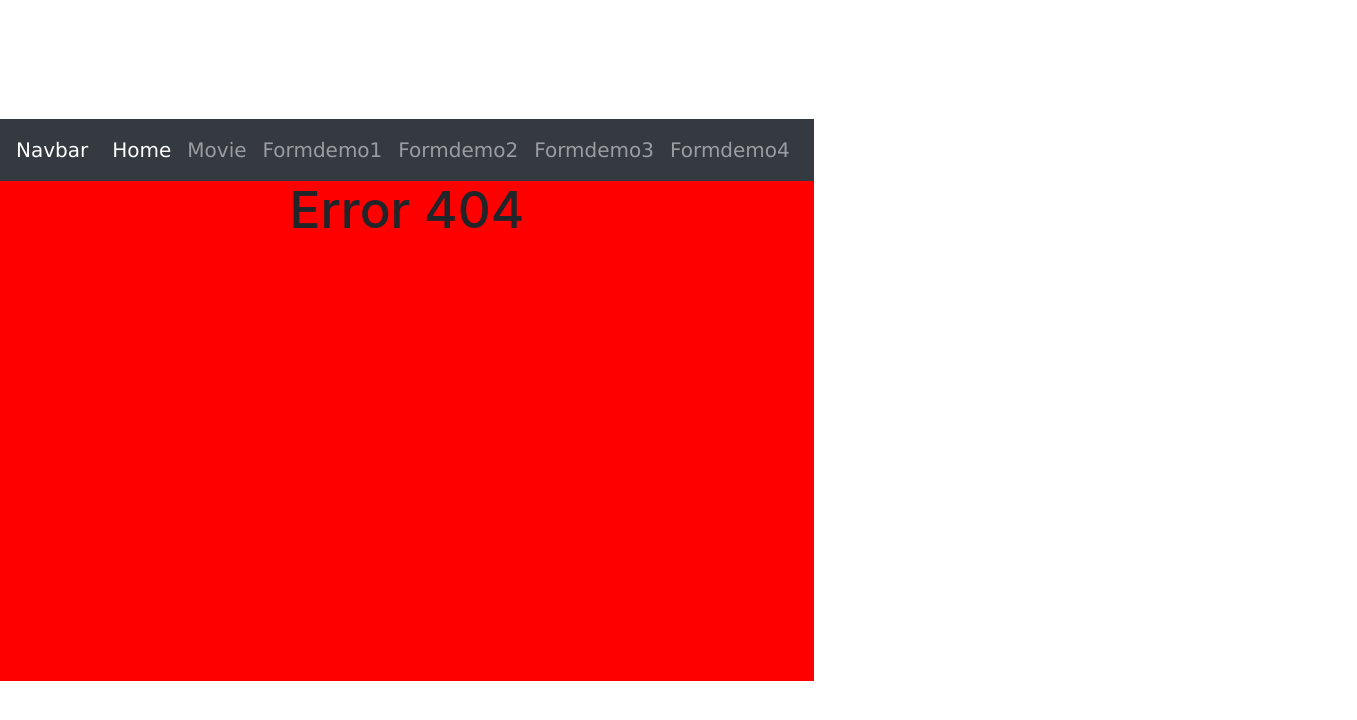
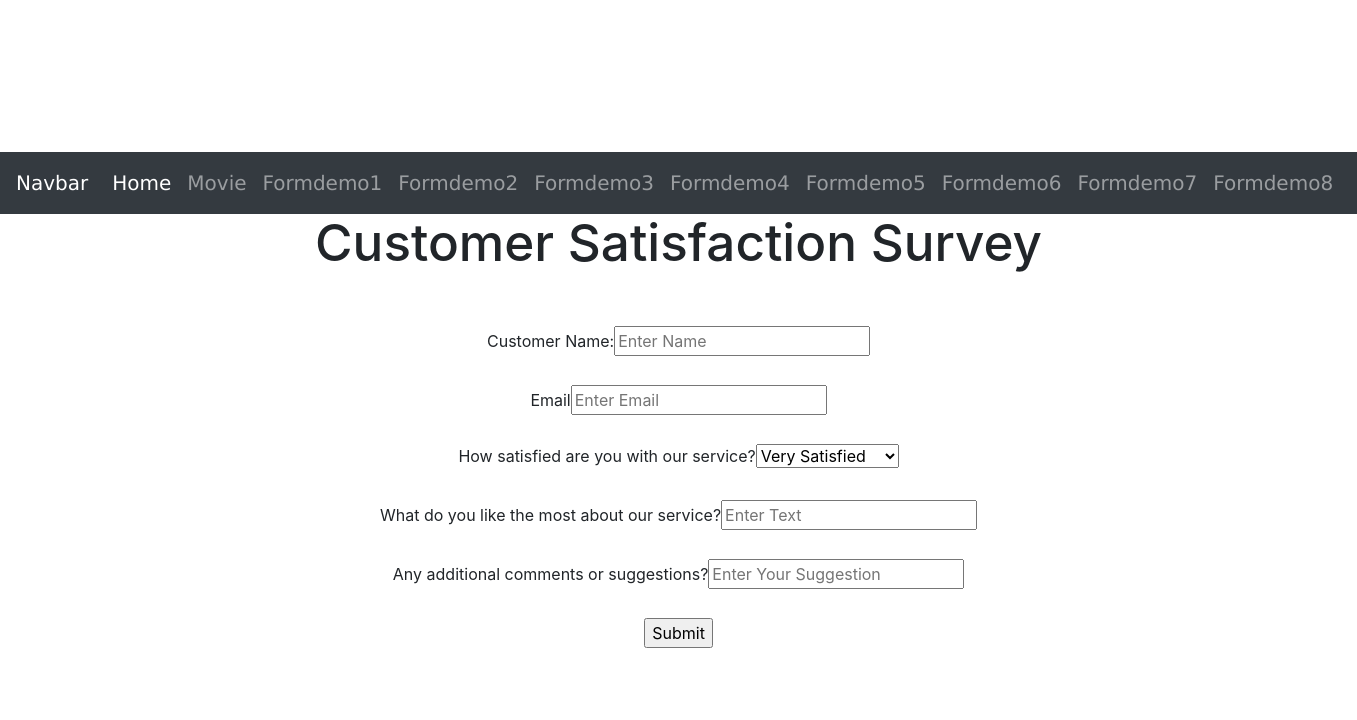
Before and after one commit to Manavjain-MJ/MERN, a React (Vite) app: page /formdemo6 in a window 1280 px wide. Before the commit this address had no page. Shown: the top 720 px of the page, 1357 px wide, since content can reach past the window. Built offline with nearby package versions, Linux system fonts and the light colour scheme; the HTML template or start-up script is replaced by a standard one.

Commit message:
form tasks

```diff
--- a/src/App.jsx
+++ b/src/App.jsx
@@ -28,6 +28,10 @@ import { FormDemo1 } from './components/forms/FormDemo1'
 import { FormDemo2 } from './components/forms/FormDemo2'
 import { FormDemo3 } from './components/forms/FormDemo3'
 import { FormDemo4 } from './components/forms/FormDemo4'
+import { FormDemo5 } from './components/forms/FormDemo5'
+import { FormDemo6 } from './components/forms/FormDemo6'
+import { FormDemo7 } from './components/forms/FormDemo7'
+import { FormDemo8 } from './components/forms/FormDemo8'
 
 function App() {
   const [count, setCount] = useState(0)
@@ -46,6 +50,10 @@ function App() {
       <Route path='/formdemo2' element ={<FormDemo2></FormDemo2>}></Route>
       <Route path='/formdemo3' element ={<FormDemo3></FormDemo3>}></Route>
       <Route path='/formdemo4' element ={<FormDemo4 ></FormDemo4>}></Route>
+      <Route path='/formdemo5' element ={<FormDemo5 ></FormDemo5>}></Route>
+      <Route path='/formdemo6' element ={<FormDemo6 ></FormDemo6>}></Route>
+      <Route path='/formdemo7' element ={<FormDemo7 ></FormDemo7>}></Route>
+      <Route path='/formdemo8' element ={<FormDemo8 ></FormDemo8>}></Route>
       <Route path='/*' element={<Error404></Error404>}></Route>
      </Routes>
     </div>
--- a/src/components/Navbar.jsx
+++ b/src/components/Navbar.jsx
@@ -19,12 +19,27 @@ export const Navbar = () => {
                     </li>
                     <li class="nav-item">
                         <Link class="nav-link" to="/formdemo1">Formdemo1</Link>
-                    </li> <li class="nav-item">
+                    </li>
+                     <li class="nav-item">
                         <Link class="nav-link" to="/formdemo2">Formdemo2</Link>
-                    </li> <li class="nav-item">
+                    </li>
+                     <li class="nav-item">
                         <Link class="nav-link" to="/formdemo3">Formdemo3</Link>
-                    </li> <li class="nav-item">
+                    </li>
+                    <li class="nav-item">
                         <Link class="nav-link" to="/formdemo4">Formdemo4</Link>
+                    </li>
+                    <li class="nav-item">
+                        <Link class="nav-link" to="/formdemo5">Formdemo5</Link>
+                    </li>
+                    <li class="nav-item">
+                        <Link class="nav-link" to="/formdemo6">Formdemo6</Link>
+                    </li>
+                    <li class="nav-item">
+                        <Link class="nav-link" to="/formdemo7">Formdemo7</Link>
+                    </li>
+                    <li class="nav-item">
+                        <Link class="nav-link" to="/formdemo8">Formdemo8</Link>
                     </li>
                 </ul>
             </div>
--- a/src/components/forms/FormDemo2.jsx
+++ b/src/components/forms/FormDemo2.jsx
@@ -26,7 +26,7 @@ export const FormDemo2 = () => {
                     Return<input type="checkbox" value="return" {...register("choice")} />
                     <br />
                     <label>City</label>
-                    <select>
+                    <select {...register("city")}>
                         <option value="ahmedabad">Ahmedabad</option>
                         <option value="mumbai">Mumbai</option>
                         <option value="pune">Pune</option>
--- /dev/null
+++ b/src/components/forms/FormDemo5.jsx
@@ -0,0 +1,32 @@
+import React from 'react'
+import { useForm } from 'react-hook-form'
+
+export const FormDemo5 = () => {
+    const {register,handleSubmit} = useForm()
+    const submitHandler = (data)=>{
+        console.log(data)
+    }
+  return (
+    <div style={{textAlign:"center"}}>
+        <h1>Employee Feedback Form</h1> <br />
+        <form onSubmit={handleSubmit(submitHandler)}>
+            <label>Employee Name:</label>
+            <input type="text" placeholder='Enter Employee Name' {...register("name")} /> <br /><br />
+            <label>Department</label>
+            <select {...register("department")}>
+                <option value="hr">HR</option>
+                <option value="it">IT</option>
+                <option value="marketing">MARKETING</option>
+            </select> <br /> <br />
+            <label >Overall Job Satisfaction:</label>
+            <b>1</b><input type="range" id="satisfaction" name="satisfaction" min="1" max="10" {...register("satisfaction")} /><b>10</b><br /> <br />
+            <label>Biggest Workplace Challenge:</label>
+            <input type="text" placeholder='Enter Biggest Challenge' {...register("challenge")} /><br /><br />
+            <label>Suggestions for Improvement </label>
+            <input type="text" placeholder='Enter Your Suggestion' {...register("improve")} /><br /><br />
+            <input type="submit" value="Submit" />
+        </form>
+
+    </div>
+  )
+}
--- /dev/null
+++ b/src/components/forms/FormDemo6.jsx
@@ -0,0 +1,35 @@
+import React from 'react'
+import { useForm } from 'react-hook-form'
+
+export const FormDemo6 = () => {
+
+    const {register,handleSubmit}=useForm()
+    const submithandler=(data)=>{
+        console.log(data)
+    }
+
+  return (
+    <div style={{textAlign:"center"}}>
+        <h1> Customer Satisfaction Survey</h1> <br /><br />
+        <form onSubmit={handleSubmit(submithandler)}>
+            <label>Customer Name:</label>
+            <input type="text" placeholder='Enter Name' {...register("name")} /> <br /><br />
+            <label>Email</label>
+            <input type="email" placeholder='Enter Email' {...register("email")}/> <br /> <br />
+            <label>How satisfied are you with our service?</label>
+            <select {...register("satisfaction")}>
+                <option value="very satisfied">Very Satisfied</option>
+                <option value="satisfied">Satisfied</option>
+                <option value="neutral">Neutral</option>
+                <option value="unsatisfied">Unsatisfied</option>
+                <option value="very unsatisfied">very unsatisfied</option>
+            </select> <br /> <br />
+            <label >What do you like the most about our service?</label>
+            <input type="text" placeholder='Enter Text' {...register("service")} /><br /> <br />
+            <label>Any additional comments or suggestions? </label>
+            <input type="text" placeholder='Enter Your Suggestion' {...register("improve")} /><br /><br />
+            <input type="submit" value="Submit" />
+        </form>
+    </div>
+  )
+}
--- /dev/null
+++ b/src/components/forms/FormDemo7.jsx
@@ -0,0 +1,27 @@
+import React from 'react'
+import { useForm } from 'react-hook-form'
+
+export const FormDemo7 = () => {
+    const { register, handleSubmit } = useForm()
+    const submitHandler = (data) => {
+        console.log(data)
+    }
+    return (
+        <div style={{ textAlign: "center" }}>
+            <h1>Startup Idea Submission Form</h1> <br /><br />
+            <form onSubmit={handleSubmit(submitHandler)}>
+                <label>Full Name:</label>
+                <input type="text" placeholder='Enter Name' {...register("name")} /> <br /><br />
+                <label>Email Address: </label>
+                <input type="email" placeholder='Enter Email' {...register("email")} /> <br /><br />
+                <label >Startup Idea Name:</label>
+                <input type="text" placeholder='Enter Idea Name' {...register("iname")} /> <br /><br />
+                <label>Describe Your Idea:</label> <br />
+                <textarea rows="3" cols="25" placeholder='Enter Idea Description' {...register("describe")}></textarea><br /><br />
+                <label>What Problem Does It Solve?: </label>
+                <input type="text" placeholder='Enter Solution' {...register("improve")} /><br /><br />
+                <input type="submit" value="Submit" />
+            </form>
+        </div>
+    )
+}
--- /dev/null
+++ b/src/components/forms/FormDemo8.jsx
@@ -0,0 +1,33 @@
+import React from 'react'
+import { useForm } from 'react-hook-form'
+
+export const FormDemo8 = () => {
+    const {register,handleSubmit}=useForm()
+    const submithandler=(data)=>{
+        console.log(data)
+    }
+
+  return (
+    <div style={{textAlign:'center'}}>
+        <h1>Bug Report Form</h1> <br /> <br />
+        <form onSubmit={handleSubmit(submithandler)}>
+            <label>Reporter Name:</label>
+            <input type="text" placeholder='Enter Name' {...register("name")} /> <br /><br />
+            <label>Email</label>
+            <input type="email" placeholder='Enter Email' {...register("email")}/> <br /> <br />
+            <label>Bug Severity</label>
+            <select {...register("severity")}>
+                <option value="low">Low</option>
+                <option value="medium">Medium</option>
+                <option value="neutral">Neutral</option>
+                <option value="critical">Critical</option>
+            </select> <br /> <br />
+            <label >Describe the Issue</label>
+            <input type="text" placeholder='Enter Issue Description' {...register("issue")} /><br /> <br />
+            <label>Steps to Reproduce </label>
+            <input type="text" placeholder='Enter Your Steps' {...register("reproduce")} /><br /><br />
+            <input type="submit" value="Submit" />
+        </form>
+    </div>
+  )
+}
```
